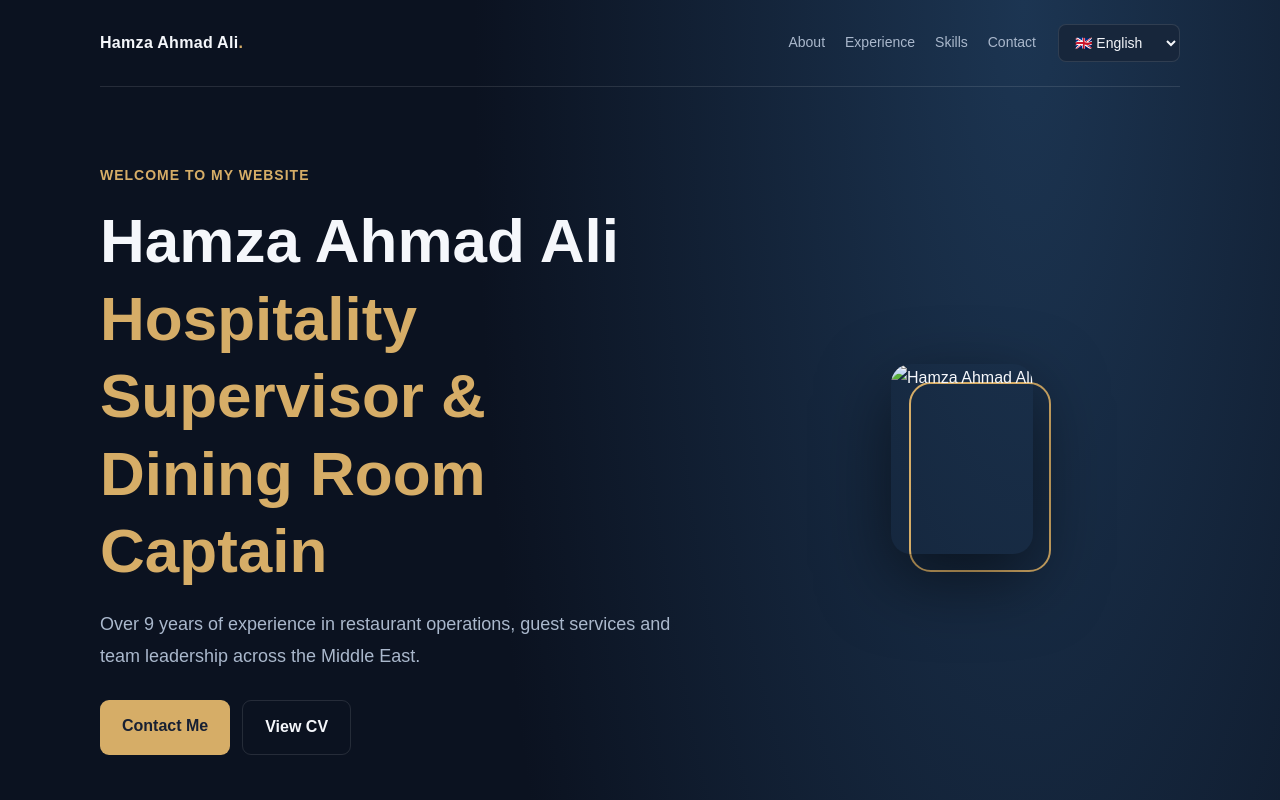
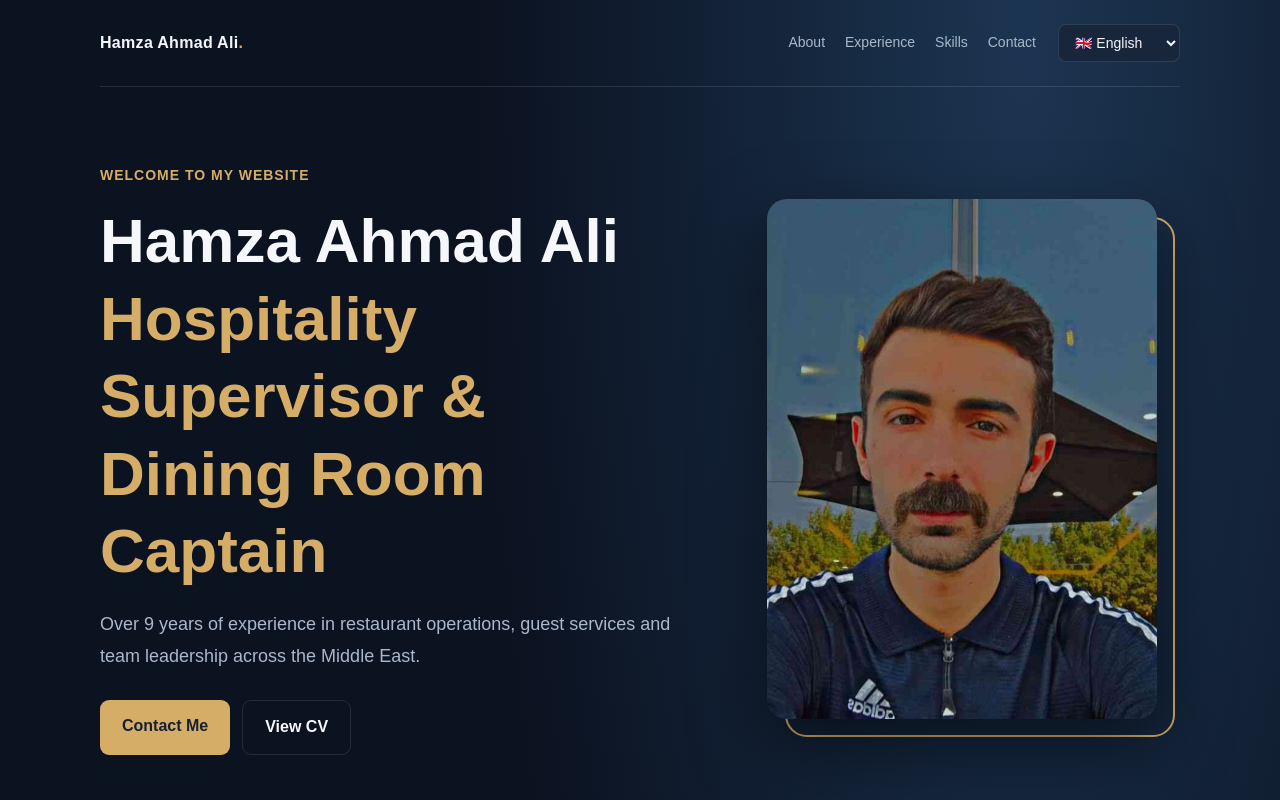
Before and after one commit to hamza3332hamza-alt/hamza-personal-website-cv-, a plain HTML site: page index.html in a window 1280 px wide. Shown: the top 800 px of the page. Drawn offline with Linux system fonts and the light colour scheme.

Commit message:
Fix profile image source in index.html
Updated profile image source and fixed HTML structure.

```diff
--- a/index.html
+++ b/index.html
@@ -44,7 +44,7 @@ body[dir="rtl"]{font-family:Tahoma,Arial,sans-serif}body[dir="rtl"] .photo-frame
 <h1>Hamza Ahmad Ali<br><em data-i="role">Hospitality Supervisor & Dining Room Captain</em></h1>
 <p class="lead" data-i="lead">Over 9 years of experience in restaurant operations, guest services and team leadership across the Middle East.</p>
 <div class="actions"><a class="btn" href="#contact" data-i="contactBtn">Contact Me</a><a class="btn alt" href="cv.png" target="_blank" rel="noopener" data-i="cvBtn">View CV</a></div>
-</div><div class="photo-frame"><img src="assets/profile.jpg" alt="Hamza Ahmad Ali"></div></div>
+</div><div class="photo-frame"><img src="profile.jpg" alt="Hamza Ahmad Ali"></div></div>
 
 <section id="about"><h2 data-i="aboutTitle">Professional Summary</h2><p class="section-copy" data-i="aboutText">Hospitality Supervisor and Dining Room Captain with over 9 years of experience in restaurant and guest-service operations across Syria, Lebanon, the UAE, and Iraq. Experienced in supervising front-of-house teams, coordinating daily operations, preparing staff schedules, monitoring guest satisfaction, and maintaining service and food-safety standards.</p>
 <div class="cards"><div class="card"><b data-i="years">9+ Years</b><span data-i="yearsText">Experience in hospitality, restaurants and guest service.</span></div><div class="card"><b data-i="countries">4 Countries</b><span data-i="countriesText">Professional experience in Syria, Lebanon, the UAE and Iraq.</span></div><div class="card"><b data-i="supervisor">Hospitality Supervisor</b><span data-i="supervisorText">Team leadership, operations and service quality.</span></div></div></section>
```
